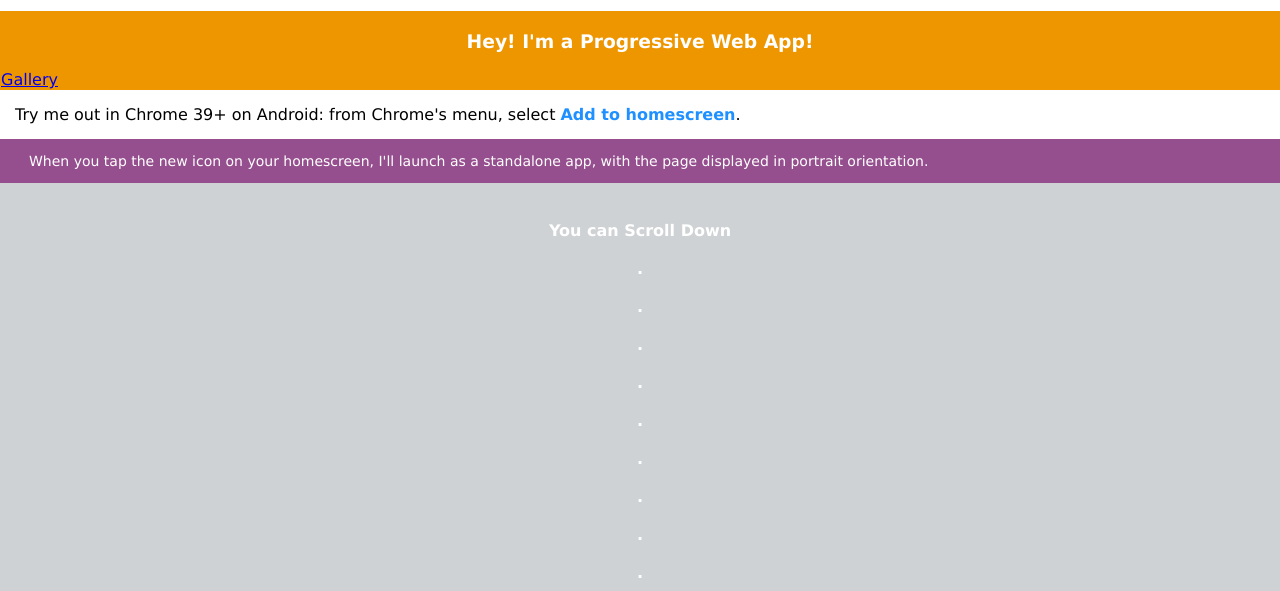
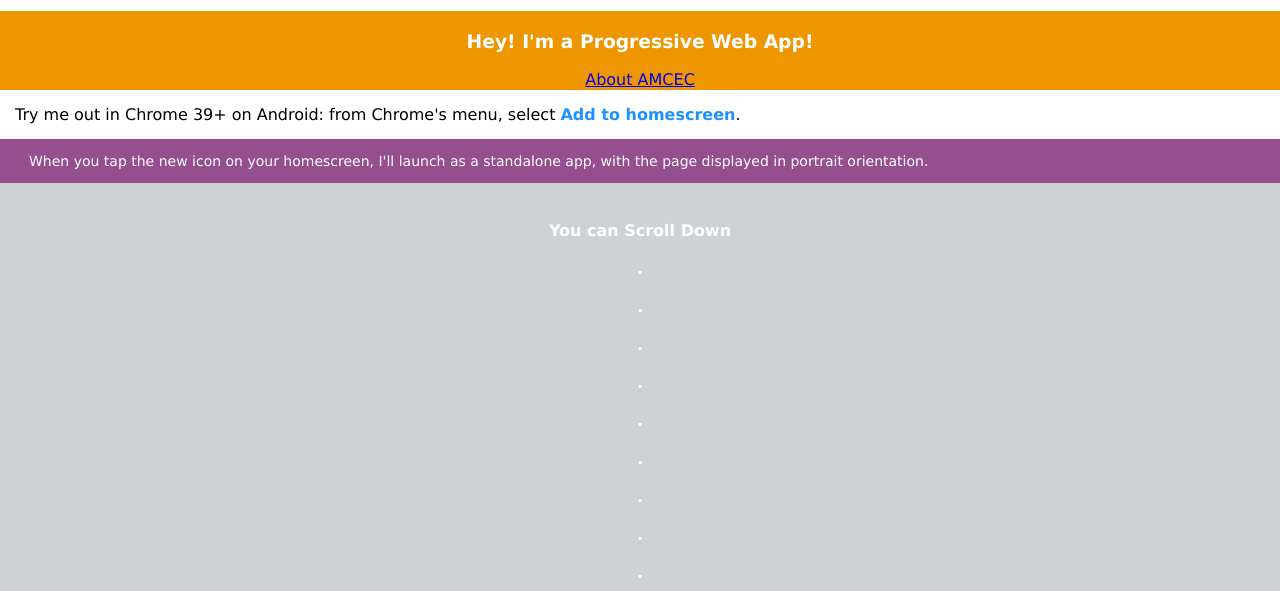
Before and after one commit to bharathnj/pwa, a plain HTML site: page index.html in a window 1280 px wide. Shown: the part 209-800 px from the top of the page. Drawn offline with nearby package versions, Linux system fonts and the light colour scheme.

Commit message:
Update index.html

```diff
--- a/index.html
+++ b/index.html
@@ -49,7 +49,7 @@ body {
 </div>
 <div style="background-color:#ee9600; color:#fff; padding:1px;">
     <h3 style="text-align:center;">Hey! I'm a Progressive Web App!</h3>
-	<a href="gallery.html"> Gallery </a>
+	<center><a href="about.html"> About AMCEC </a></center>
 </div>
 <p style = "text-align: justify; margin:15px;">
       Try me out in Chrome 39+ on Android: from Chrome's menu, select
```
